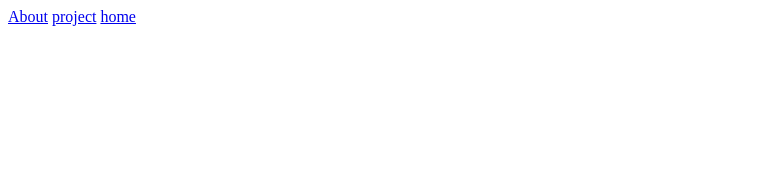
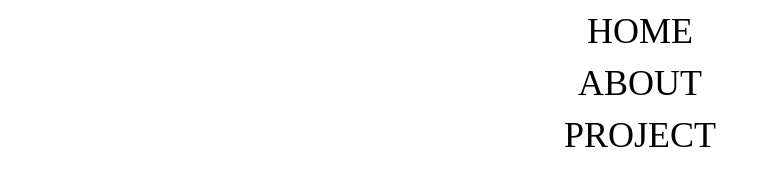
Before and after one commit to haqimiestp/zulhakimi-website, a plain HTML site: page index.html in a window 1280 px wide. Shown: the whole page, without its empty margins (0-771 px from the left). Drawn offline with Linux system fonts and the light colour scheme.

Commit message:
Update index.html

```diff
--- a/index.html
+++ b/index.html
@@ -3,12 +3,25 @@
 <head>
   <meta charset="UTF-8">
   <title>My Website</title>
+  <style>
+    body {
+      text-align: center; /* Center-align the content */
+    }
+
+    a {
+      display: block; /* Make each link a block element */
+      margin: 10px; /* Add margin for spacing */
+      font-size: 36px; /* Set the font size to 36 */
+      color: black; /* Set the text color to black */
+      text-decoration: none; /* Remove underline from links */
+    }
+  </style>
 </head>
 <body>
   <!-- Link to other HTML files -->
-  <a href="Portfolio.html">About</a>
-  <a href="page2.html">project</a>
-  <a href="viewport.html">home</a>
+  <a href="viewport.html">HOME</a>
+  <a href="Porfolio.html">ABOUT</a>
+  <a href="page2.html">PROJECT</a>
 
   <!-- Content from other HTML files will be loaded here by GitHub Pages -->
 </body>
```
